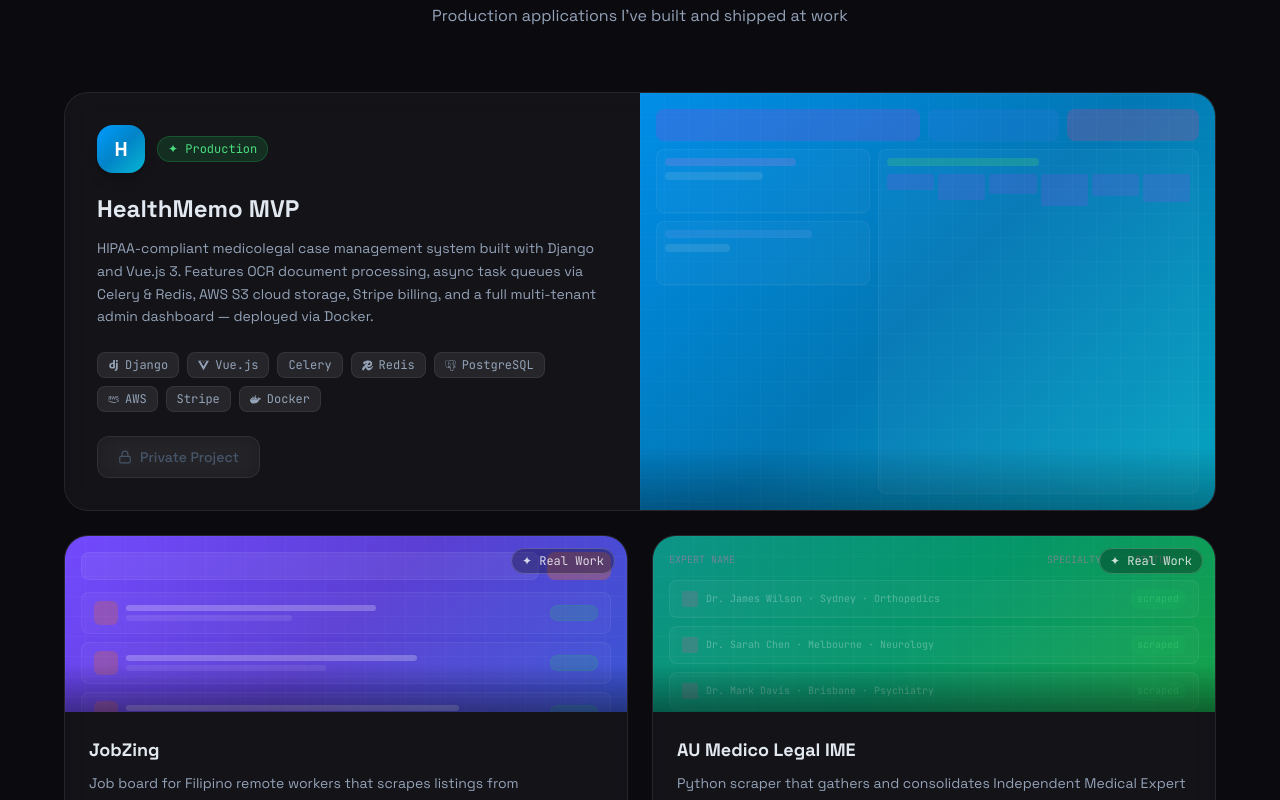
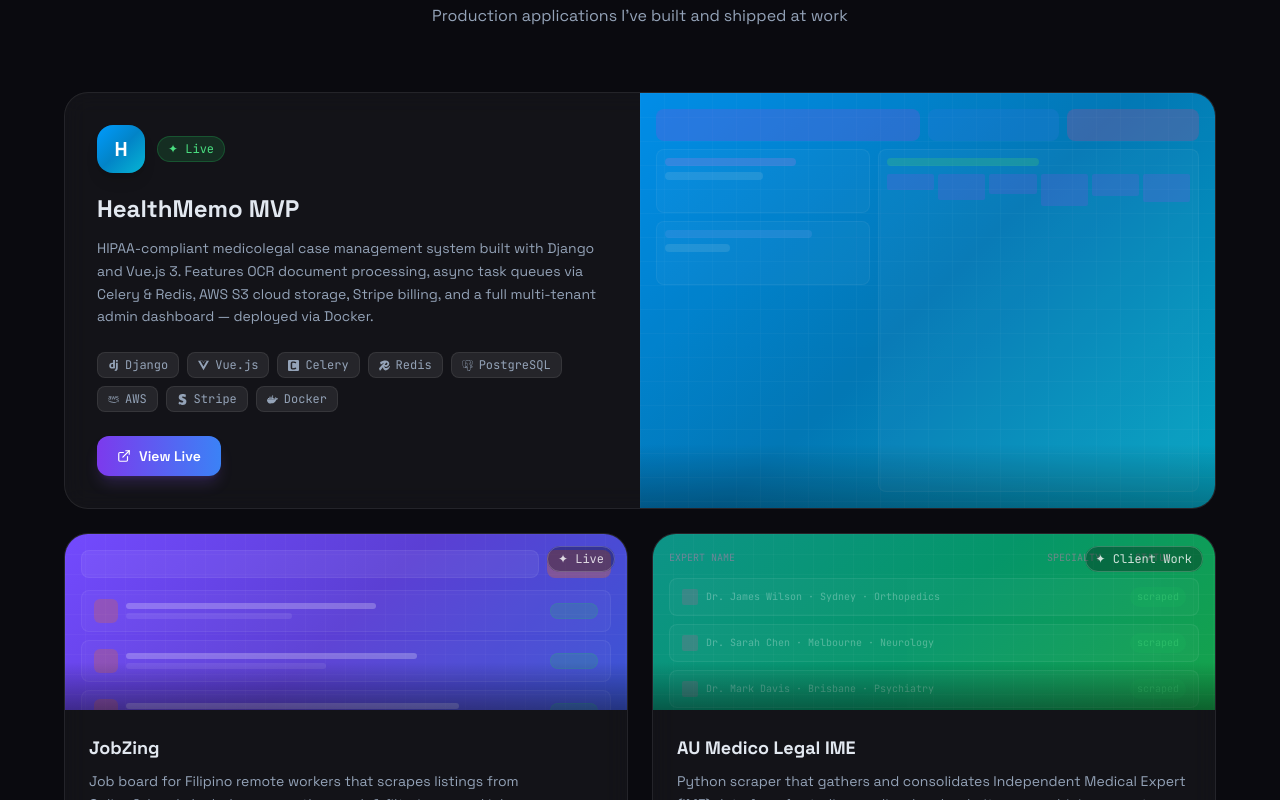
Before and after one commit to DustinKarl004/Karl_Portfolio, a React (Vite) app: page / in a window 1280 px wide. Shown: the part 1820-2620 px from the top of the page. Built offline with nearby package versions, Linux system fonts and the light colour scheme.

Commit message:
Version 3

```diff
--- a/src/components/Projects.jsx
+++ b/src/components/Projects.jsx
@@ -1,7 +1,7 @@
 import { useRef } from 'react'
 import { motion, useInView } from 'framer-motion'
 import { FiExternalLink, FiGithub, FiArrowRight, FiLock } from 'react-icons/fi'
-import { SiDjango, SiVuedotjs, SiPostgresql, SiRedis, SiDocker, SiPython } from 'react-icons/si'
+import { SiDjango, SiVuedotjs, SiPostgresql, SiRedis, SiDocker, SiPython, SiCelery, SiStripe, SiPandas, SiNextdotjs, SiBootstrap } from 'react-icons/si'
 import { FaAws } from 'react-icons/fa'
 import { FiMail } from 'react-icons/fi'
 
@@ -168,6 +168,11 @@
   AWS: FaAws,
   Brevo: FiMail,
   Python: SiPython,
+  Celery: SiCelery,
+  Stripe: SiStripe,
+  Pandas: SiPandas,
+  'Next.js': SiNextdotjs,
+  Bootstrap: SiBootstrap,
 }
 
 function Tag({ label }) {
@@ -206,7 +211,7 @@
                 <span className="text-white font-bold text-xl">{project.title[0]}</span>
               </div>
               <span className="px-2.5 py-1 rounded-full text-xs font-mono bg-green-500/15 text-green-400 border border-green-500/25">
-                ✦ Production
+                ✦ Live
               </span>
             </div>
 
@@ -307,7 +312,7 @@
         {/* Floating badge */}
         <div className="absolute top-3 right-3">
           <span className="px-2.5 py-1 rounded-full text-xs font-mono bg-black/30 text-white/80 backdrop-blur-sm border border-white/20">
-            ✦ Real Work
+            {project.live ? '✦ Live' : '✦ Client Work'}
           </span>
         </div>
       </div>
@@ -373,7 +378,7 @@
   gradient: 'from-sky-500 via-blue-500 to-cyan-400',
   gradientStyle: { background: 'linear-gradient(135deg, #009cff 0%, #0284c7 50%, #06b6d4 100%)' },
   github: null,
-  live: null,
+  live: 'https://staging.healthmemo.com/auth/signin',
 }
 
 const cards = [
```
